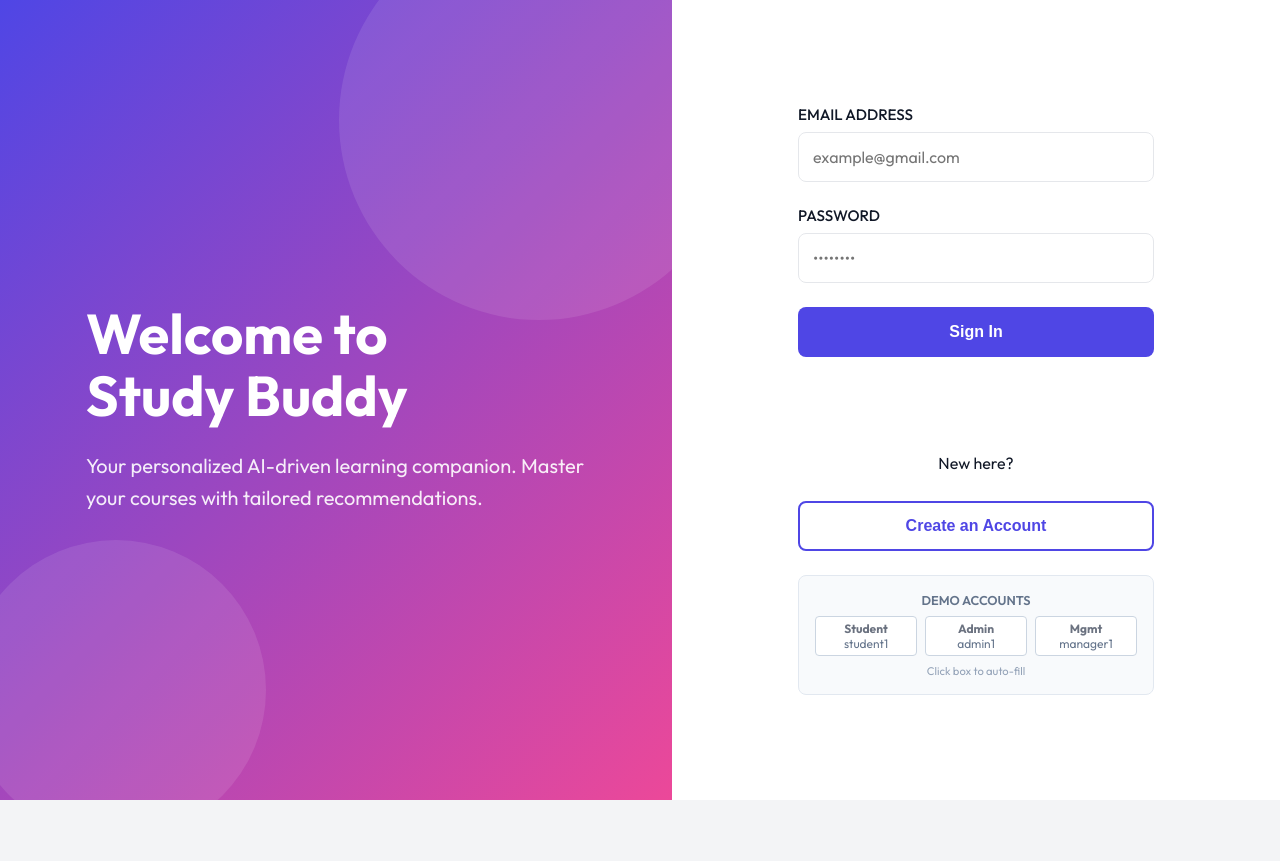
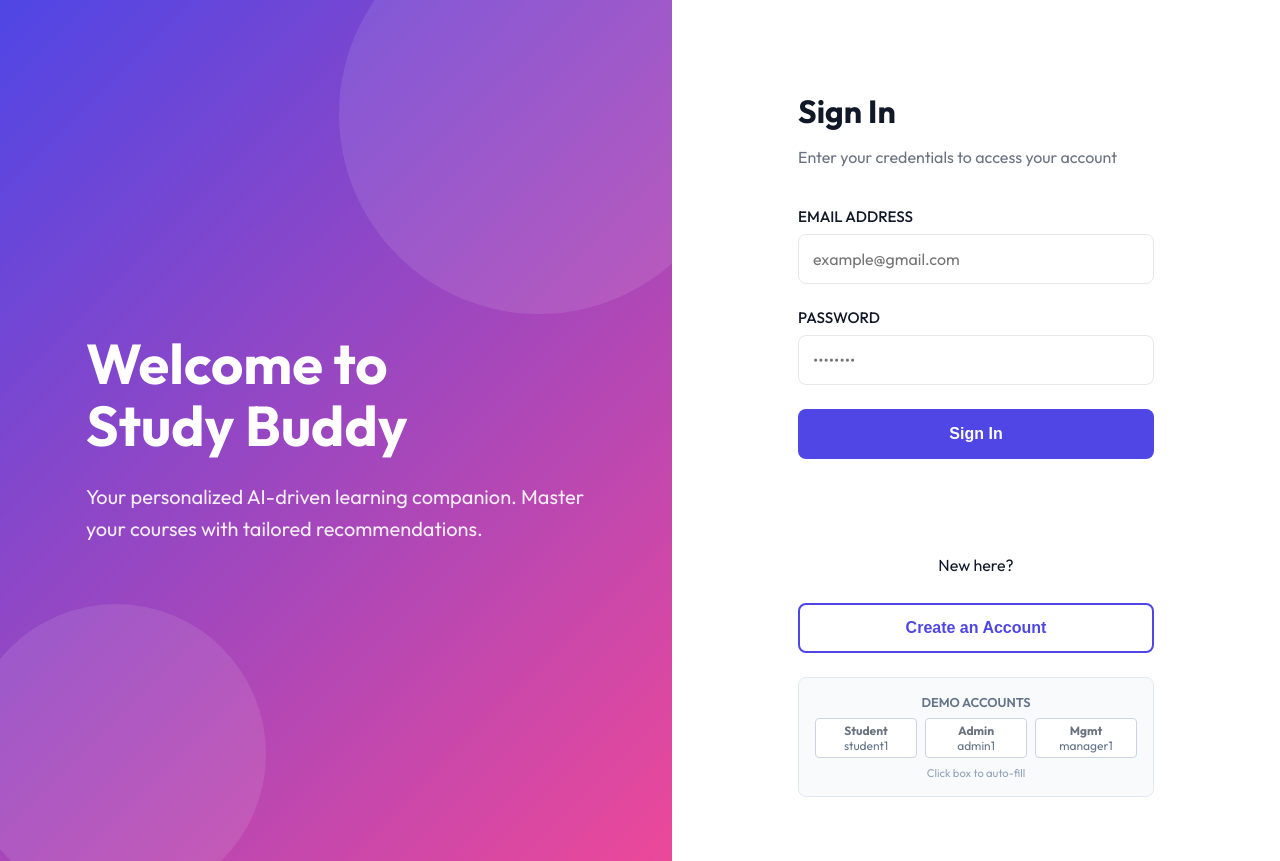
Before and after one commit to skr2rathishan-oss/Personalized-Study-Buddy, a React (Vite) app in the folder frontend/: page /login in a window 1280 px wide. Before the commit the page ends 800 px from the top, so only its background shows below. Built offline with nearby package versions, Linux system fonts and the light colour scheme.

Commit message:
Error fixed

```diff
--- a/frontend/src/index.css
+++ b/frontend/src/index.css
@@ -1647,3 +1647,23 @@ body.dark-mode .sidebar .search-group label {
     padding: 1.5rem;
   }
 }
+
+/* Restored Login Header Styles */
+.login-header h2 {
+  font-size: 2rem;
+  font-weight: 700;
+  margin-bottom: 0.5rem;
+  color: var(--text-main);
+}
+
+.login-header p {
+  color: var(--text-secondary);
+  margin-bottom: 2.5rem;
+}
+
+/* Desktop Only Utility */
+@media (max-width: 900px) {
+  .desktop-only {
+    display: none !important;
+  }
+}
--- a/frontend/src/pages/Login.tsx
+++ b/frontend/src/pages/Login.tsx
@@ -50,6 +50,10 @@ function Login() {
             {/* Right Side: Login Form */}
             <div className="login-form-section">
                 <div className="login-card-clean animate-slide-up">
+                    <div className="login-header desktop-only">
+                        <h2>Sign In</h2>
+                        <p>Enter your credentials to access your account</p>
+                    </div>
                     <div className="mobile-brand-header">
                         <span className="brand-gradient" style={{ fontSize: '2rem', fontWeight: 800 }}>StudyBuddy</span>
                         <p style={{ color: 'var(--text-secondary)', fontSize: '0.9rem', marginTop: '0.25rem' }}>Your AI Learning Companion</p>
```
